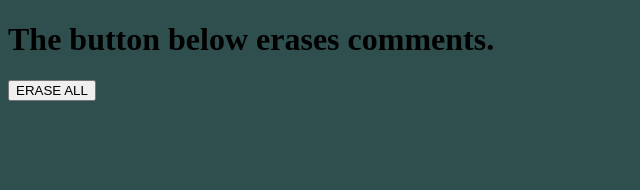
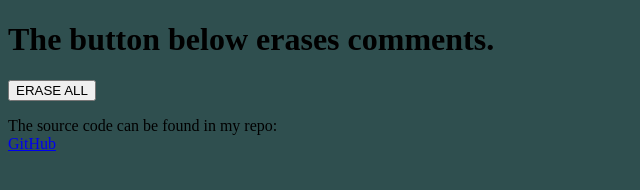
Before and after one commit to fablee1/fooling, a plain HTML site: page index.html in a window 1280 px wide. Shown: the whole page, without its empty margins (0-640 px from the left). Drawn offline with Linux system fonts and the light colour scheme.

Commit message:
commit on master

```diff
--- a/index.html
+++ b/index.html
@@ -9,6 +9,10 @@
   <body style="background-color: darkslategrey">
     <h1>The button below erases comments.</h1>
     <button onclick="eraseEverything()">ERASE ALL</button>
+    <p>
+      The source code can be found in my repo:<br />
+      <a href="https://github.com/Mike-OxHuge/fooling">GitHub</a>
+    </p>
     <script src="./index.js"></script>
   </body>
 </html>
```
Also changed, not shown: 1 other file.
